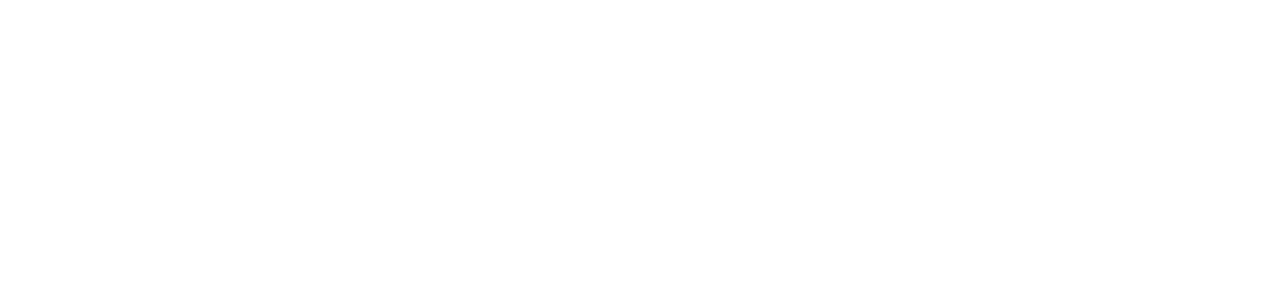
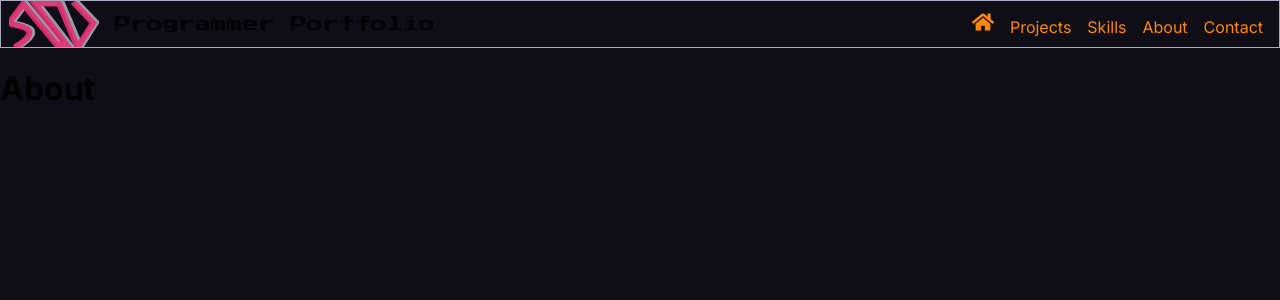
Before and after one commit to mrChernicharo/next-portfolio, a Next.js app: page /about in a window 1280 px wide. Shown: the top 300 px of the page. Built offline with nearby package versions, Linux system fonts and the light colour scheme.

Commit message:
scaffold das demais páginas

```diff
--- a/src/pages/about.tsx
+++ b/src/pages/about.tsx
@@ -1,9 +1,20 @@
 import React from "react";
+import Header from "../components/Header";
 
+import styles from "../styles/pages/About.module.css";
 interface Props {}
 
-const about = () => {
-  return <div></div>;
+const About = () => {
+  interface Props {}
+
+  return (
+    <div className={styles.container}>
+      <Header />
+      <main>
+        <h1>About</h1>
+      </main>
+    </div>
+  );
 };
 
-export default about;
+export default About;
--- a/src/pages/index.tsx
+++ b/src/pages/index.tsx
@@ -28,8 +28,6 @@
           <main>
             <CodeIntro />
           </main>
-
-          <Inllustration01 />
         </div>
       </div>
     </>
--- /dev/null
+++ b/src/styles/pages/About.module.css
@@ -0,0 +1,4 @@
+.container {
+  background: var(--background);
+  min-height: 100vh;
+}
--- /dev/null
+++ b/src/styles/pages/Contact.module.css
@@ -0,0 +1,4 @@
+.container {
+  background: var(--background);
+  min-height: 100vh;
+}
--- /dev/null
+++ b/src/styles/pages/Projects.module.css
@@ -0,0 +1,4 @@
+.container {
+  background: var(--background);
+  min-height: 100vh;
+}
--- /dev/null
+++ b/src/styles/pages/Skills.module.css
@@ -0,0 +1,4 @@
+.container {
+  background: var(--background);
+  min-height: 100vh;
+}
```
Also changed, not shown: src/pages/contact.tsx (+14 -3 lines), src/pages/projects.tsx (+14 -3 lines), src/pages/skills.tsx (+14 -2 lines).
